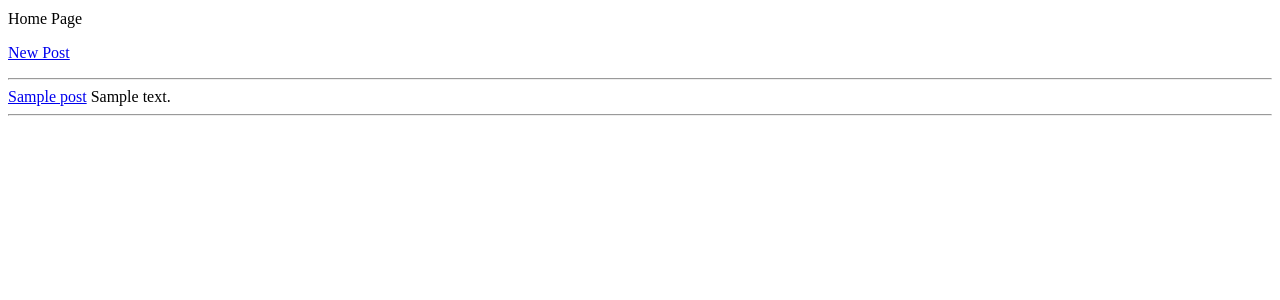
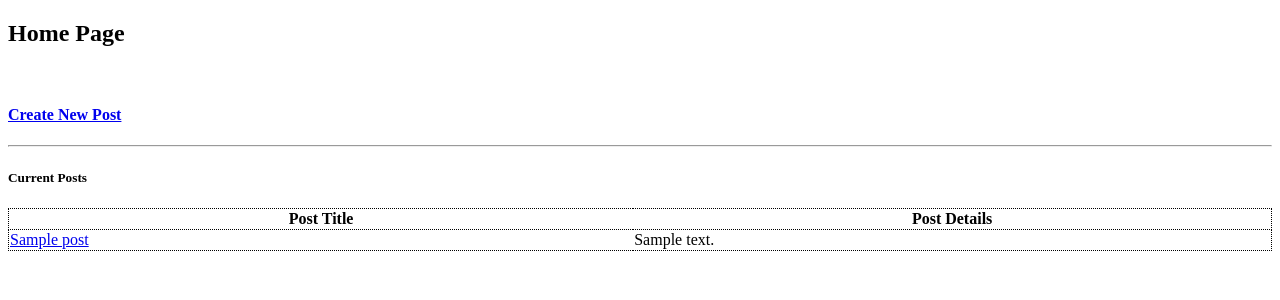
Before and after one commit to spirovskib/proto_app, a Django app: page / in a window 1280 px wide. Shown: the top 300 px of the page. Run offline with Django 3.2, Linux system fonts and the light colour scheme; tables that the repository leaves empty hold one stand-in row (values such as "Sample post").

Commit message:
minimal visual cosmetics

```diff
--- a/application/views.py
+++ b/application/views.py
@@ -34,8 +34,8 @@ def new_post_view(request, *args, **kwargs):
                 image = Image.open(instance.post_image_1)
                 w,h=image.size
                 ratio = w/h
-                w1 = 1024
-                h1 = int(1024/ratio)
+                w1 = 800
+                h1 = int(w1/ratio)
                 image = image.resize((w1, h1), Image.ANTIALIAS)
                 image_file = io.BytesIO()
                 image.save(image_file, 'JPEG', quality=99)
--- a/templates/home.html
+++ b/templates/home.html
@@ -3,14 +3,25 @@
 
 
 {% block main %}
-Home Page
+<h2>Home Page</h2>
+<br/>
+<h4>
+    <a href="/new/">Create New Post</a>
+</h4>
 
+<hr>
+<h5>Current Posts</h5>
+<table style="width:100%; border:1px dotted black; border-collapse:collapse">
+    <tr style="border:1px dotted black; border-collapse:collapse">
+        <th>Post Title</th>
+        <th>Post Details</th>
+    </tr>
+        {% for i in posts %}
+    <tr style="border:1px dotted black; border-collapse:collapse">
+        <td><a href="view/{{ i.post_url }}">{{i.post_title}}</a></td>
+        <td>{{i.post_details}}</td>
+    </tr>
+    {% endfor %}
+</table>
 
-<p><a href="/new/">New Post</a></p>
-<hr>
-    {% for i in posts %}
-        <a href="view/{{ i.post_url }}">{{i.post_title}}</a>
-        {{i.post_details}}
-        <hr>
-    {% endfor %}
 {% endblock %}
```
Also changed, not shown: templates/new.html (+6 -2 lines), templates/view.html (+14 -6 lines).
